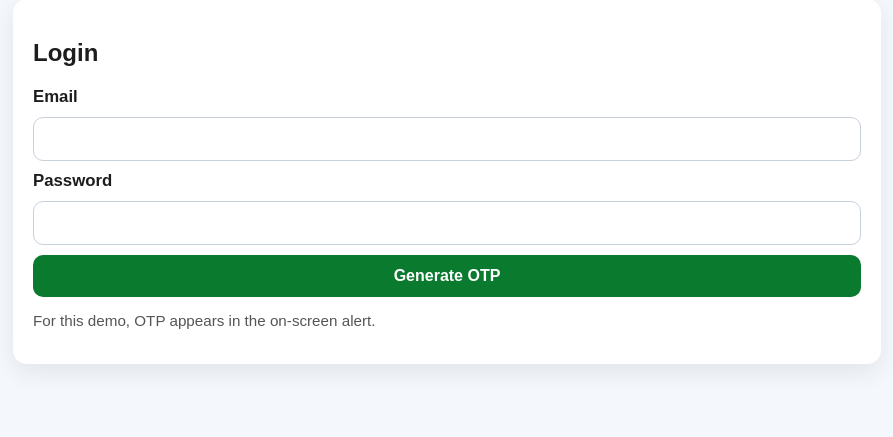
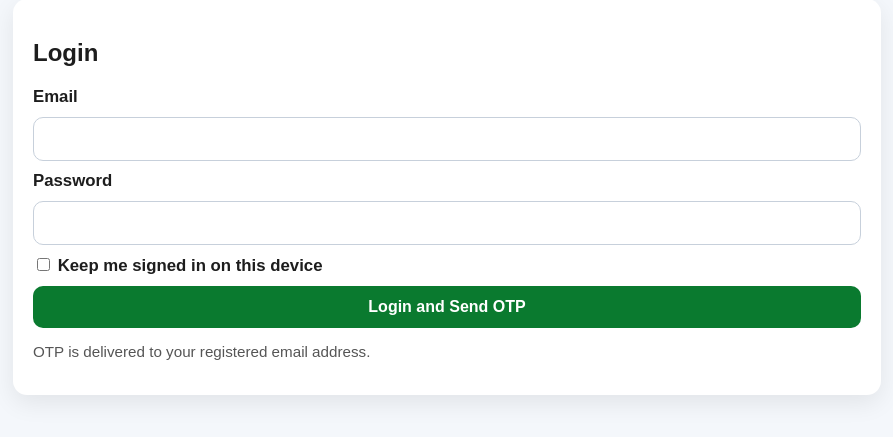
Before and after one commit to Zelda-k808/Cybersecurity-Framework-for-Rural-Digital-Banking, a Flask app: page /login in a window 1280 px wide. Shown: the part 217-654 px from the top of the page, without its empty margins (193-1086 px from the left). Run offline with Flask 3, Linux system fonts and the light colour scheme.

Commit message:
Implemented OTP-based two-factor authentication via email, including configuration for SMTP settings, OTP generation, and validation. Updated login and verification flows, enhanced password strength validation, and modified templates for improved user experience. Added tests for OTP retry limits and updated README for new features.

```diff
--- a/app.py
+++ b/app.py
@@ -3,7 +3,9 @@ import os
 import random
 import re
 import sqlite3
+import smtplib
 from datetime import datetime, timedelta, timezone
+from email.message import EmailMessage
 
 import validators
 from click import echo
@@ -16,6 +18,8 @@ from flask_login import (LoginManager, UserMixin, current_user, login_required,
 BASE_DIR = os.path.abspath(os.path.dirname(__file__))
 MAX_FAILED_ATTEMPTS = 5
 LOCK_MINUTES = 15
+OTP_EXPIRY_MINUTES = 5
+OTP_MAX_ATTEMPTS = 5
 
 LANG_CONTENT = {
     "en": {
@@ -42,6 +46,12 @@ LANG_CONTENT = {
 app = Flask(__name__)
 app.config["SECRET_KEY"] = os.environ.get("SECRET_KEY", "dev-secret-key-change-me")
 app.config["DATABASE"] = os.environ.get("DATABASE_PATH", os.path.join(BASE_DIR, "banking.db"))
+app.config["SMTP_HOST"] = os.environ.get("SMTP_HOST", "")
+app.config["SMTP_PORT"] = int(os.environ.get("SMTP_PORT", "587"))
+app.config["SMTP_USERNAME"] = os.environ.get("SMTP_USERNAME", "")
+app.config["SMTP_PASSWORD"] = os.environ.get("SMTP_PASSWORD", "")
+app.config["SMTP_FROM"] = os.environ.get("SMTP_FROM", "noreply@ruralbank.local")
+app.config["SMTP_USE_TLS"] = os.environ.get("SMTP_USE_TLS", "1") == "1"
 bcrypt = Bcrypt(app)
 login_manager = LoginManager(app)
 login_manager.login_view = "login"
@@ -121,6 +131,16 @@ def init_db():
             description TEXT NOT NULL,
             created_at TEXT NOT NULL
         );
+
+        CREATE TABLE IF NOT EXISTS otp_challenges (
+            id INTEGER PRIMARY KEY AUTOINCREMENT,
+            email TEXT NOT NULL,
+            otp_hash TEXT NOT NULL,
+            expires_at TEXT NOT NULL,
+            attempts INTEGER NOT NULL DEFAULT 0,
+            consumed INTEGER NOT NULL DEFAULT 0,
+            created_at TEXT NOT NULL
+        );
         """
     )
     db.commit()
@@ -145,6 +165,18 @@ def validate_safe_text(value, field_name, max_len=80):
     return None
 
 
+def validate_password_strength(password):
+    if len(password) < 8:
+        return "Password must be at least 8 characters."
+    if not re.search(r"[A-Z]", password):
+        return "Password must include at least one uppercase letter."
+    if not re.search(r"[a-z]", password):
+        return "Password must include at least one lowercase letter."
+    if not re.search(r"[0-9]", password):
+        return "Password must include at least one digit."
+    return None
+
+
 def log_activity(user_id, event_type, description):
     ip = get_client_ip()
     logging.info("[%s] user=%s ip=%s %s", event_type, user_id, ip, description)
@@ -165,6 +197,81 @@ def get_user_by_email(email):
     if not row:
         return None
     return User(row["id"], row["full_name"], row["email"], row["password_hash"], row["role"])
+
+
+def clear_pending_auth():
+    session.pop("pending_user_email", None)
+
+
+def send_otp(email, otp_code):
+    if app.config.get("TESTING"):
+        app.config["LAST_SENT_OTP"] = otp_code
+        return True
+
+    smtp_host = app.config.get("SMTP_HOST")
+    smtp_username = app.config.get("SMTP_USERNAME")
+    smtp_password = app.config.get("SMTP_PASSWORD")
+
+    if not smtp_host or not smtp_username or not smtp_password:
+        logging.error("SMTP not configured. OTP delivery failed for %s", email)
+        return False
+
+    message = EmailMessage()
+    message["Subject"] = "Your Rural Banking OTP"
+    message["From"] = app.config.get("SMTP_FROM")
+    message["To"] = email
+    message.set_content(
+        f"Your one-time password is {otp_code}. It expires in {OTP_EXPIRY_MINUTES} minutes."
+    )
+
+    try:
+        with smtplib.SMTP(smtp_host, app.config.get("SMTP_PORT")) as server:
+            if app.config.get("SMTP_USE_TLS"):
+                server.starttls()
+            server.login(smtp_username, smtp_password)
+            server.send_message(message)
+        return True
+    except Exception as exc:  # noqa: BLE001
+        logging.error("Failed to send OTP email to %s: %s", email, exc)
+        return False
+
+
+def issue_otp_challenge(email):
+    otp_code = f"{random.randint(100000, 999999)}"
+    delivered = send_otp(email, otp_code)
+    if not delivered:
+        return False
+
+    otp_hash = bcrypt.generate_password_hash(otp_code).decode("utf-8")
+    db = get_db()
+    db.execute("DELETE FROM otp_challenges WHERE email = ? AND consumed = 0", (email,))
+    db.execute(
+        """
+        INSERT INTO otp_challenges (email, otp_hash, expires_at, attempts, consumed, created_at)
+        VALUES (?, ?, ?, 0, 0, ?)
+        """,
+        (
+            email,
+            otp_hash,
+            (datetime.now(timezone.utc) + timedelta(minutes=OTP_EXPIRY_MINUTES)).isoformat(),
+            now_iso(),
+        ),
+    )
+    db.commit()
+    return True
+
+
+def get_active_otp_challenge(email):
+    db = get_db()
+    return db.execute(
+        """
+        SELECT * FROM otp_challenges
+        WHERE email = ? AND consumed = 0
+        ORDER BY created_at DESC
+        LIMIT 1
+        """,
+        (email,),
+    ).fetchone()
 
 
 def create_admin_user(full_name, email, password):
@@ -303,8 +410,9 @@ def register():
         if not validators.email(email):
             flash("Enter a valid email address.", "danger")
             return redirect(url_for("register"))
-        if len(password) < 8:
-            flash("Password must be at least 8 characters.", "danger")
+        password_error = validate_password_strength(password)
+        if password_error:
+            flash(password_error, "danger")
             return redirect(url_for("register"))
         if get_user_by_email(email):
             flash("Email already registered.", "warning")
@@ -332,6 +440,11 @@ def login():
         email = request.form.get("email", "").strip().lower()
         password = request.form.get("password", "")
         ip = get_client_ip()
+        remember_me = request.form.get("remember_me") == "on"
+
+        if not validators.email(email):
+            flash("Enter a valid email address.", "danger")
+            return redirect(url_for("login"))
 
         user = get_user_by_email(email)
         locked, lock_message = is_locked(email, ip)
@@ -341,6 +454,7 @@ def login():
             return redirect(url_for("login"))
 
         if not user or not bcrypt.check_password_hash(user.password_hash, password):
+            clear_pending_auth()
             can_stay, message = record_login_attempt(email, ip, success=False)
             log_activity(None, "auth_failed", f"Failed login for email={email}")
             flash(message if message else "Invalid credentials.", "danger")
@@ -349,13 +463,18 @@ def login():
             return redirect(url_for("login"))
 
         record_login_attempt(email, ip, success=True)
-        otp = str(random.randint(100000, 999999))
         session["pending_user_email"] = user.email
-        session["pending_otp"] = otp
-        session["pending_otp_expiry"] = (datetime.now(timezone.utc) + timedelta(minutes=3)).isoformat()
+        session["pending_remember_me"] = remember_me
 
+        delivered = issue_otp_challenge(user.email)
         log_activity(user.id, "otp_generated", "OTP generated for second-factor login")
-        flash(f"OTP (simulation): {otp}", "info")
+        if delivered:
+            flash("OTP sent to your registered email.", "info")
+        else:
+            clear_pending_auth()
+            session.pop("pending_remember_me", None)
+            flash("OTP delivery failed. Please contact admin.", "danger")
+            return redirect(url_for("login"))
         return redirect(url_for("verify_otp"))
 
     return render_template("login.html")
@@ -364,23 +483,46 @@ def login():
 @app.route("/verify-otp", methods=["GET", "POST"])
 def verify_otp():
     email = session.get("pending_user_email")
-    otp = session.get("pending_otp")
-    expiry = session.get("pending_otp_expiry")
 
-    if not email or not otp or not expiry:
+    if not email:
         flash("Session expired. Please login again.", "warning")
+        return redirect(url_for("login"))
+
+    challenge = get_active_otp_challenge(email)
+    if not challenge:
+        clear_pending_auth()
+        flash("No active OTP challenge found. Please login again.", "warning")
         return redirect(url_for("login"))
 
     if request.method == "POST":
         submitted = request.form.get("otp", "").strip()
-        if datetime.now(timezone.utc) > datetime.fromisoformat(expiry):
-            session.pop("pending_user_email", None)
-            session.pop("pending_otp", None)
-            session.pop("pending_otp_expiry", None)
+        if not re.fullmatch(r"\d{6}", submitted):
+            flash("OTP must be a 6-digit code.", "danger")
+            return redirect(url_for("verify_otp"))
+
+        if datetime.now(timezone.utc) > datetime.fromisoformat(challenge["expires_at"]):
+            db = get_db()
+            db.execute("UPDATE otp_challenges SET consumed = 1 WHERE id = ?", (challenge["id"],))
+            db.commit()
+            clear_pending_auth()
             flash("OTP expired. Login again.", "danger")
             return redirect(url_for("login"))
 
-        if submitted != otp:
+        if challenge["attempts"] >= OTP_MAX_ATTEMPTS:
+            db = get_db()
+            db.execute("UPDATE otp_challenges SET consumed = 1 WHERE id = ?", (challenge["id"],))
+            db.commit()
+            clear_pending_auth()
+            flash("Too many OTP failures. Login again.", "danger")
+            return redirect(url_for("login"))
+
+        if not bcrypt.check_password_hash(challenge["otp_hash"], submitted):
+            db = get_db()
+            db.execute(
+                "UPDATE otp_challenges SET attempts = attempts + 1 WHERE id = ?",
+                (challenge["id"],),
+            )
+            db.commit()
             log_activity(None, "otp_failed", f"OTP verification failed for email={email}")
             flash("Incorrect OTP.", "danger")
             return redirect(url_for("verify_otp"))
@@ -409,15 +551,41 @@ def verify_otp():
             )
             flash("Alert: Login detected from a new location/IP.", "warning")
 
-        login_user(user)
-        session.pop("pending_user_email", None)
-        session.pop("pending_otp", None)
-        session.pop("pending_otp_expiry", None)
+        db.execute("UPDATE otp_challenges SET consumed = 1 WHERE id = ?", (challenge["id"],))
+        db.commit()
+
+        login_user(user, remember=session.get("pending_remember_me", False))
+        session.pop("pending_remember_me", None)
+        clear_pending_auth()
         log_activity(user.id, "login_success", "User logged in with OTP")
         flash("Login successful.", "success")
         return redirect(url_for("dashboard"))
 
     return render_template("verify_otp.html", email=email)
+
+
+@app.route("/resend-otp", methods=["POST"])
+def resend_otp():
+    email = session.get("pending_user_email")
+    if not email:
+        flash("Login session expired. Please login again.", "warning")
+        return redirect(url_for("login"))
+
+    challenge = get_active_otp_challenge(email)
+    if challenge and datetime.now(timezone.utc) < datetime.fromisoformat(challenge["expires_at"]):
+        # Do not allow spamming OTP generation while one is still active.
+        flash("An OTP is already active. Please use it or wait until it expires.", "warning")
+        return redirect(url_for("verify_otp"))
+
+    delivered = issue_otp_challenge(email)
+    user = get_user_by_email(email)
+    if user:
+        log_activity(user.id, "otp_resent", "OTP re-issued for login")
+    if delivered:
+        flash("A new OTP has been sent.", "info")
+    else:
+        flash("OTP delivery failed. Please contact admin.", "danger")
+    return redirect(url_for("verify_otp"))
 
 
 @app.route("/dashboard")
--- a/templates/index.html
+++ b/templates/index.html
@@ -2,9 +2,9 @@
 {% block content %}
 <section class="card">
     <h2>Welcome</h2>
-    <p>This demo project provides secure digital banking workflows with simple usability for rural users.</p>
+    <p>This project provides secure digital banking workflows with simple usability for rural users.</p>
     <ul>
-        <li>OTP-based login (simulated for demo)</li>
+        <li>OTP-based login with real verification</li>
         <li>Password hashing with bcrypt</li>
         <li>Login attempt monitoring and temporary lockouts</li>
         <li>Transaction logging and activity audit trails</li>
--- a/templates/login.html
+++ b/templates/login.html
@@ -9,8 +9,13 @@
         <label>Password</label>
         <input type="password" name="password" required />
 
-        <button type="submit" class="btn">Generate OTP</button>
+        <label>
+            <input type="checkbox" name="remember_me" />
+            Keep me signed in on this device
+        </label>
+
+        <button type="submit" class="btn">Login and Send OTP</button>
     </form>
-    <p class="hint">For this demo, OTP appears in the on-screen alert.</p>
+    <p class="hint">OTP is delivered to your registered email address.</p>
 </section>
 {% endblock %}
```
Also changed, not shown: templates/verify_otp.html (+5 -2 lines), tests/test_security.py (+15 -6 lines).
